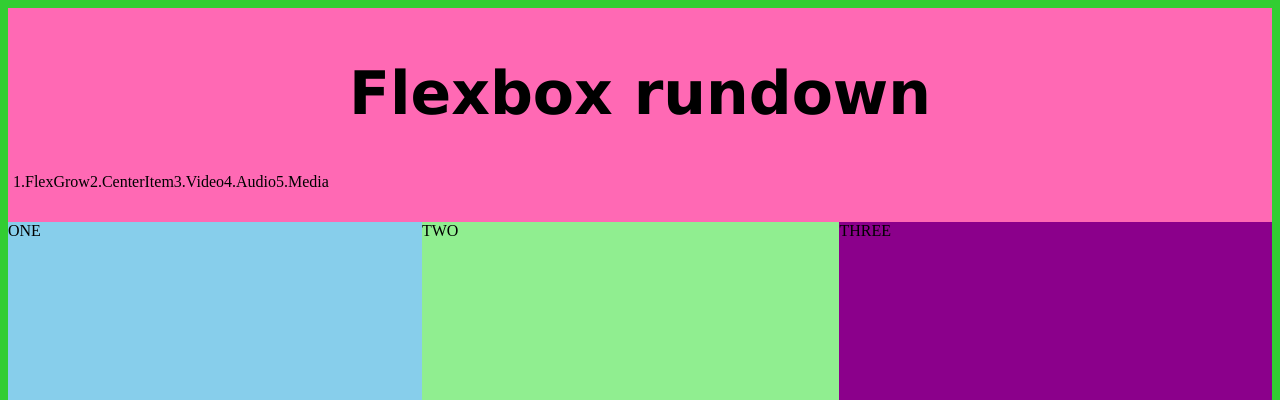
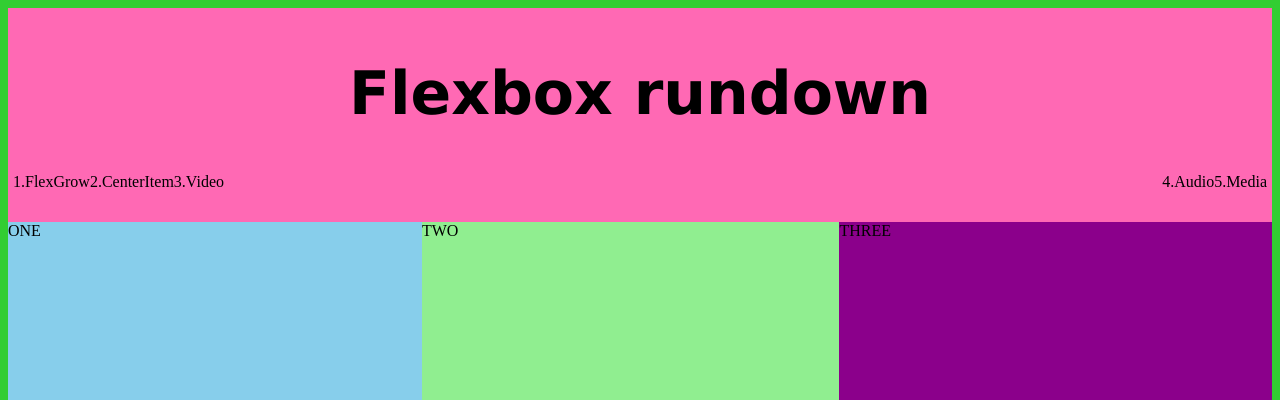
Before and after one commit to kam-d2002/Flexbox, a plain HTML site: page index.html in a window 1280 px wide. Shown: the top 400 px of the page. Drawn offline with Linux system fonts and the light colour scheme.

Commit message:
Button placement CSS

```diff
--- a/index.html
+++ b/index.html
@@ -19,14 +19,17 @@
 
        <h1>Flexbox rundown</h1>
        <ul>
+
         <div class="container-navigation">
 
          <li>1.FlexGrow</li>
          <li>2.CenterItem</li>
          <li>3.Video</li>
-         <li>4.Audio</li>
+         <li class="push">4.Audio</li>
          <li>5.Media</li>
+
         </div>
+
        </ul>
 
     </header>
--- a/styles.css
+++ b/styles.css
@@ -28,6 +28,10 @@ ul{
     flex-wrap: wrap;
     flex-direction: row;
     justify-content: flex-start;
+}
+
+.push {
+    margin-left: auto;
 }
 
 /* section one flex grow and shrink */
```
